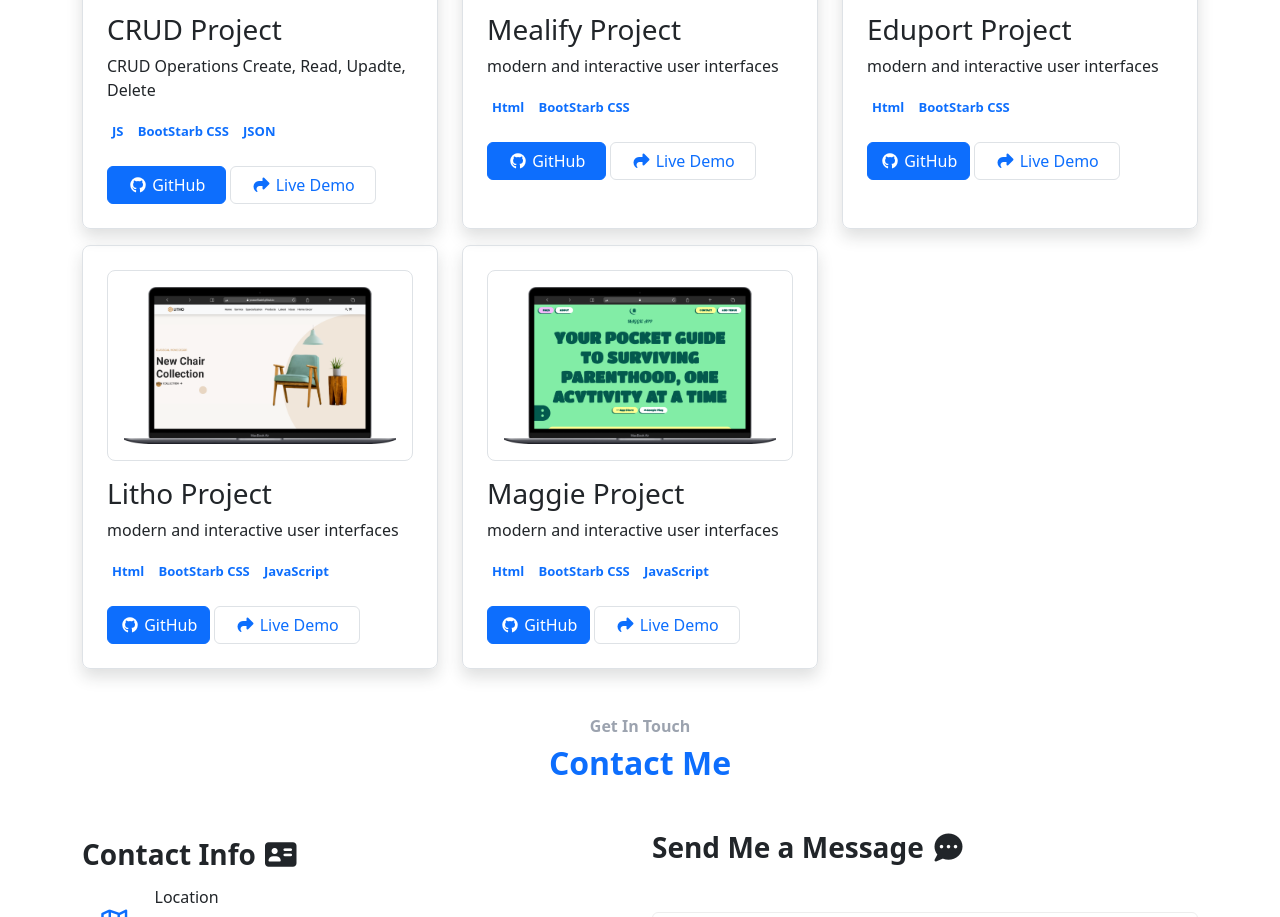
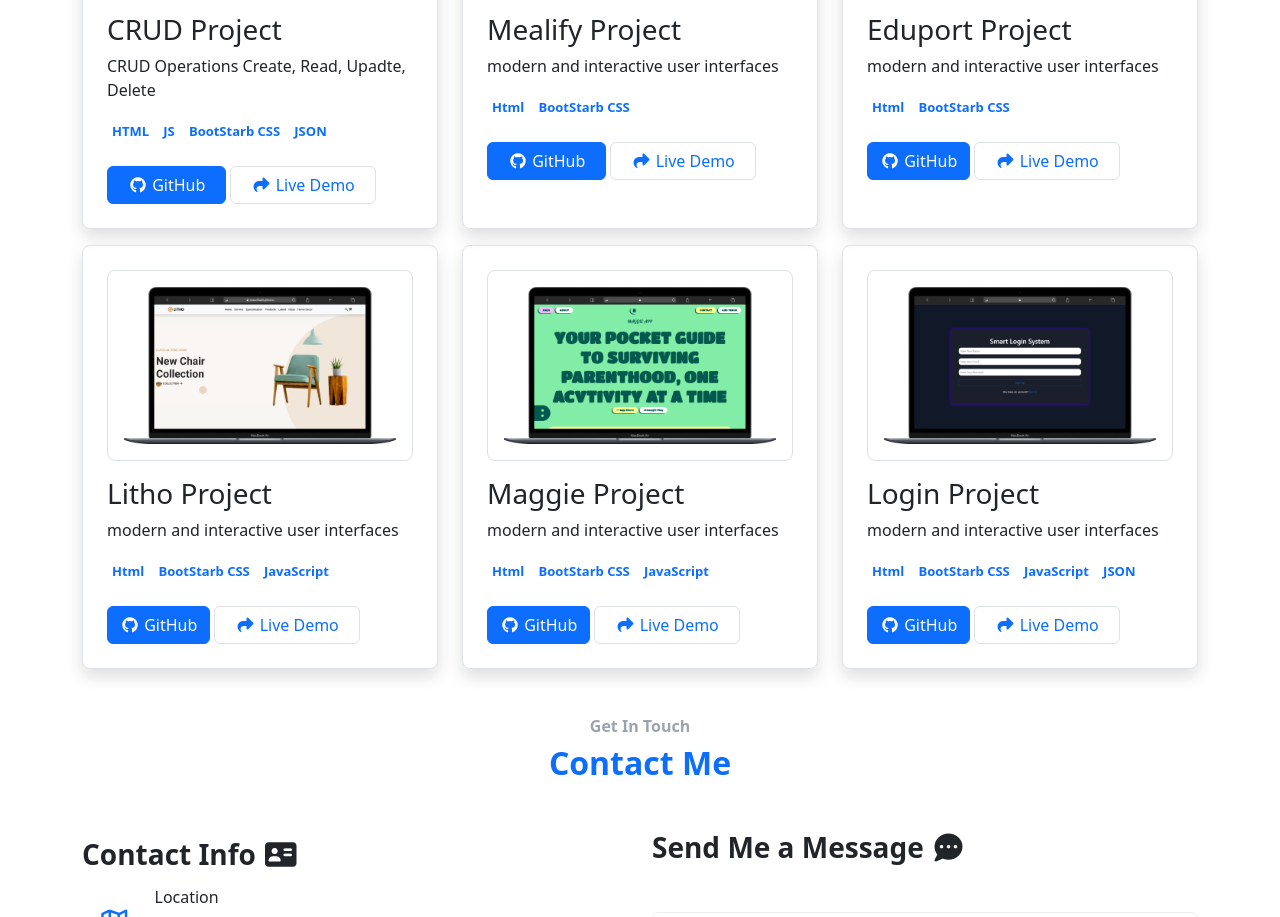
Before and after one commit to youssef0adel/portoflio, a plain HTML site: page index.html in a window 1280 px wide. Shown: the part 3046-3963 px from the top of the page. Drawn offline with nearby package versions, Linux system fonts and the light colour scheme.

Commit message:
Add files via upload

```diff
--- a/index.html
+++ b/index.html
@@ -288,6 +288,7 @@
                             <div class="portoflio-caption  mt-3 ">
                                 <h3>CRUD Project</h3>
                                 <p>CRUD Operations Create, Read, Upadte, Delete</p>
+                                <span>HTML</span>
                                 <span>JS</span>
                                 <span>BootStarb CSS</span>
                                 <span>JSON</span>
@@ -368,6 +369,26 @@
                                 <div class="mt-4">
                                 <button class="btn btn-primary "><a class="text-white p-0" href="https://github.com/youssef0adel/Maggie.git"><i class="fa-brands fa-github"></i>  GitHub</button>
                                 <button class="btn  border border-1 btn-hover "><a href="https://youssef0adel.github.io/Maggie/"><i class="fa-solid fa-share"></i> Live Demo</a></button>
+
+                                </div>
+                            </div>
+                        </div>
+                    </div>
+                    <div class="col-md-4">
+                        <div class="portoflio-item p-4 border-1 border rounded-3 h-100 shadow-white shadow hover-scale">
+                            <div class="portoflio-image p-3 border border-1 rounded-3">
+                                <img class="w-100" src="images/Login.png" alt="">
+                            </div>
+                            <div class="portoflio-caption  mt-3">
+                                <h3>Login Project</h3>
+                                <p>modern and interactive user interfaces</p>
+                                <span>Html</span>
+                                <span>BootStarb CSS</span>
+                                <span>JavaScript</span>
+                                <span>JSON</span>
+                                <div class="mt-4">
+                                <button class="btn btn-primary "><a class="text-white p-0" href="https://github.com/youssef0adel/login.git"><i class="fa-brands fa-github"></i>  GitHub</button>
+                                <button class="btn  border border-1 btn-hover "><a href="https://youssef0adel.github.io/login/"><i class="fa-solid fa-share"></i> Live Demo</a></button>
 
                                 </div>
                             </div>
```
Also changed, not shown: images/Login.png (added).
